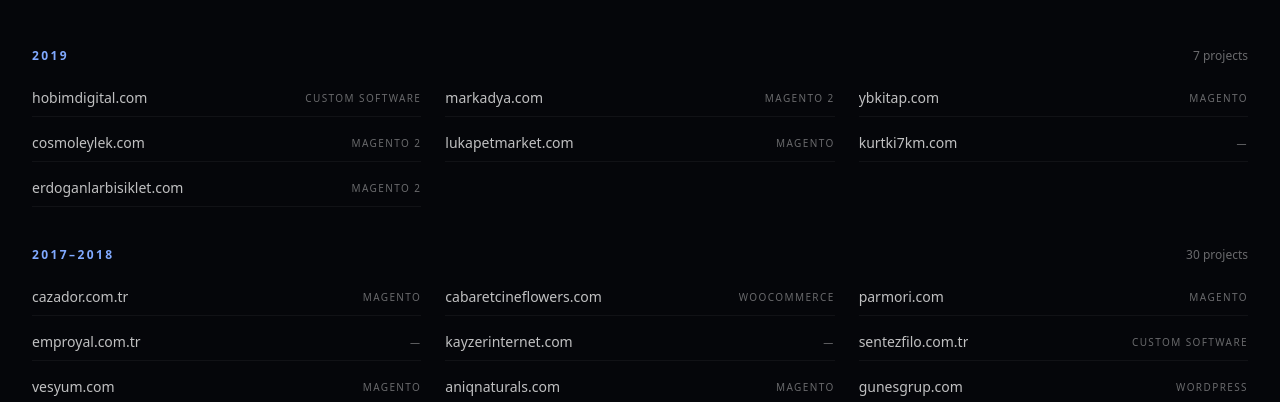
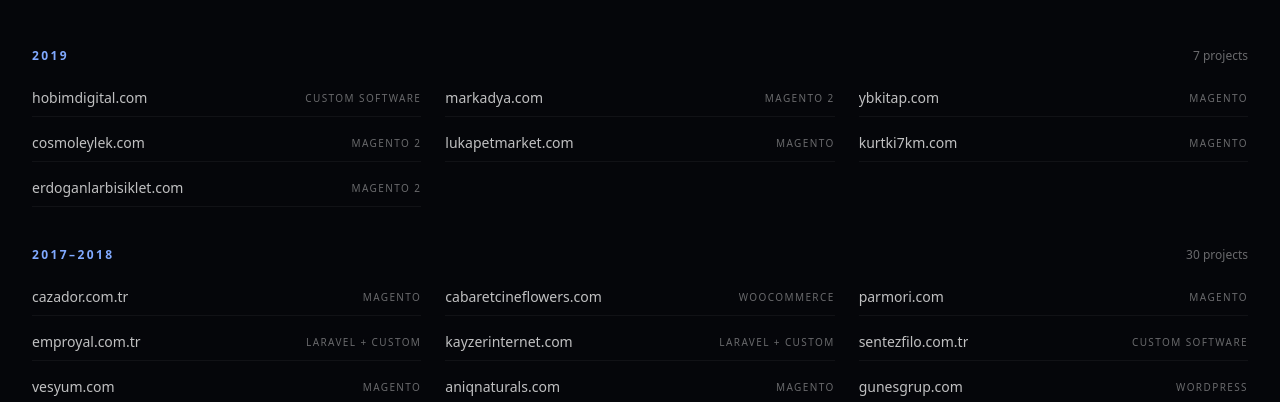
Before and after one commit to erayusta/erusoftech, a Next.js app: page /en/work in a window 1280 px wide. Shown: the part 6160-6562 px from the top of the page. Built offline with nearby package versions, Linux system fonts and the light colour scheme; no server answers.

Commit message:
Update legacy work tech labels

```diff
--- a/src/components/work/data.ts
+++ b/src/components/work/data.ts
@@ -322,15 +322,15 @@
   { name: 'ybkitap.com', tech: 'Magento', era: '2019' },
   { name: 'cosmoleylek.com', tech: 'Magento 2', era: '2019' },
   { name: 'lukapetmarket.com', tech: 'Magento', era: '2019' },
-  { name: 'kurtki7km.com', tech: '—', era: '2019' },
+  { name: 'kurtki7km.com', tech: 'Magento', era: '2019' },
   { name: 'erdoganlarbisiklet.com', tech: 'Magento 2', era: '2019' },
 
   // 2017–2018 era
   { name: 'cazador.com.tr', tech: 'Magento', era: '2017–2018' },
   { name: 'cabaretcineflowers.com', tech: 'WooCommerce', era: '2017–2018' },
   { name: 'parmori.com', tech: 'Magento', era: '2017–2018' },
-  { name: 'emproyal.com.tr', tech: '—', era: '2017–2018' },
-  { name: 'kayzerinternet.com', tech: '—', era: '2017–2018' },
+  { name: 'emproyal.com.tr', tech: 'Laravel + Custom', era: '2017–2018' },
+  { name: 'kayzerinternet.com', tech: 'Laravel + Custom', era: '2017–2018' },
   { name: 'sentezfilo.com.tr', tech: 'Custom Software', era: '2017–2018' },
   { name: 'vesyum.com', tech: 'Magento', era: '2017–2018' },
   { name: 'aniqnaturals.com', tech: 'Magento', era: '2017–2018' },
```
